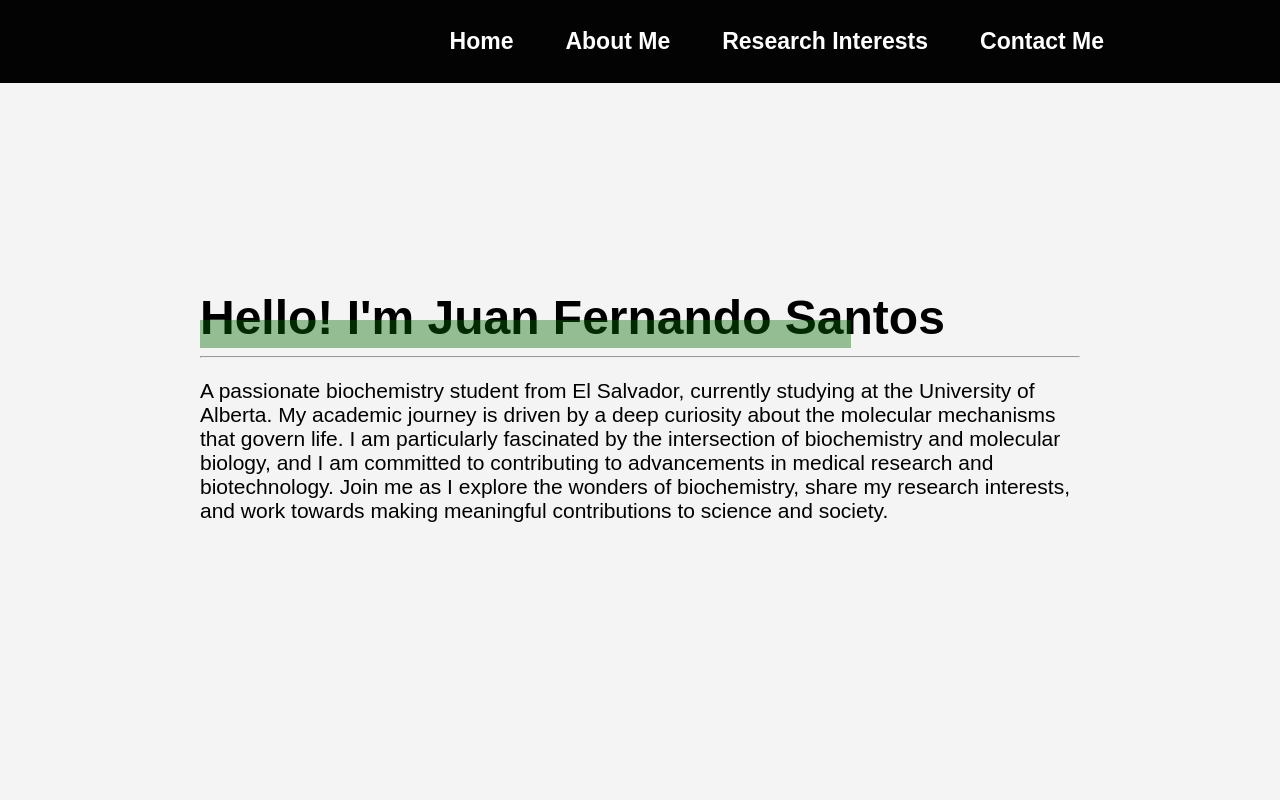
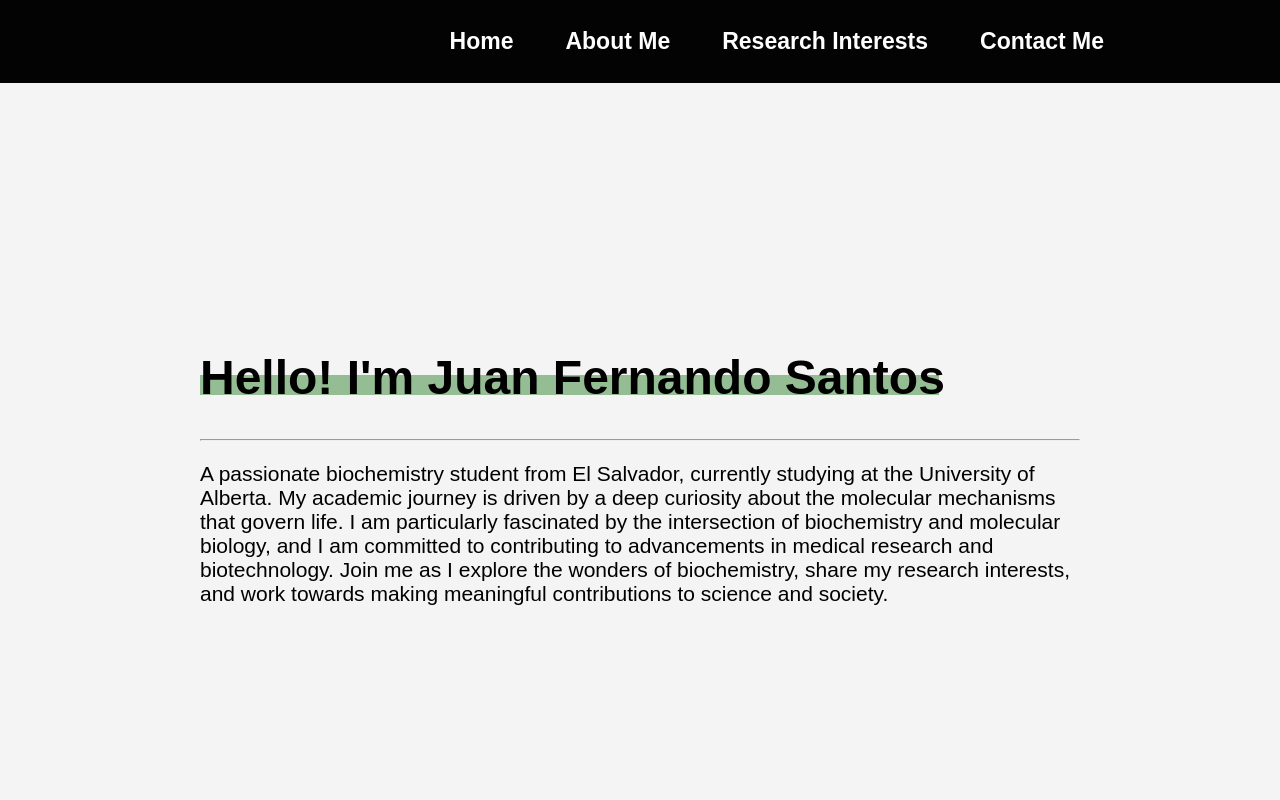
Before and after one commit to sofitapias03/SantosPersonalPortfolio, a React (Create React App) app in the folder santos_portfolio/: page / in a window 1280 px wide. Shown: the top 800 px of the page. Built offline with nearby package versions, Linux system fonts and the light colour scheme.

Commit message:
fixed the underline for the landing page, now the highlighting is below the text, not on top so the layers look better

```diff
--- a/santos_portfolio/src/App.css
+++ b/santos_portfolio/src/App.css
@@ -61,8 +61,9 @@ section {
     font-size:32px;
     font-weight:bold;
     padding-bottom:0px;
-    margin-bottom:0px;
-    z-index:20;
+    margin-top:100px;
+    position: relative;
+
 }
 
 .description {
--- a/santos_portfolio/src/components/LandingPage.css
+++ b/santos_portfolio/src/components/LandingPage.css
@@ -12,11 +12,10 @@
 }
 
 .underline{
-    height:28px;
-    width:74%;
+    height:20px;
+    width:84%;
     background-color: rgba(3, 105, 3, 0.4);
-    position: relative;
     align-items: center;
-    margin-top:-65px;
+    margin-top:-70px;
     z-index:0;
 }
--- a/santos_portfolio/src/components/LandingPage.js
+++ b/santos_portfolio/src/components/LandingPage.js
@@ -8,8 +8,14 @@ const LandingPage = () => {
     return (
         <section id="home">
            <div class = "landing-container">
+
+
+
             <p className='name'><h1><b>Hello! I'm Juan Fernando Santos</b></h1></p>
-            <div class = "underline"></div>
+            <div class = "underline">
+            </div>
+            <br/>
+            <br/>
             <hr />
             <p className='description'>A passionate biochemistry student from El Salvador, currently studying at the University of Alberta.
             My academic journey is driven by a deep curiosity about the molecular mechanisms that
```
